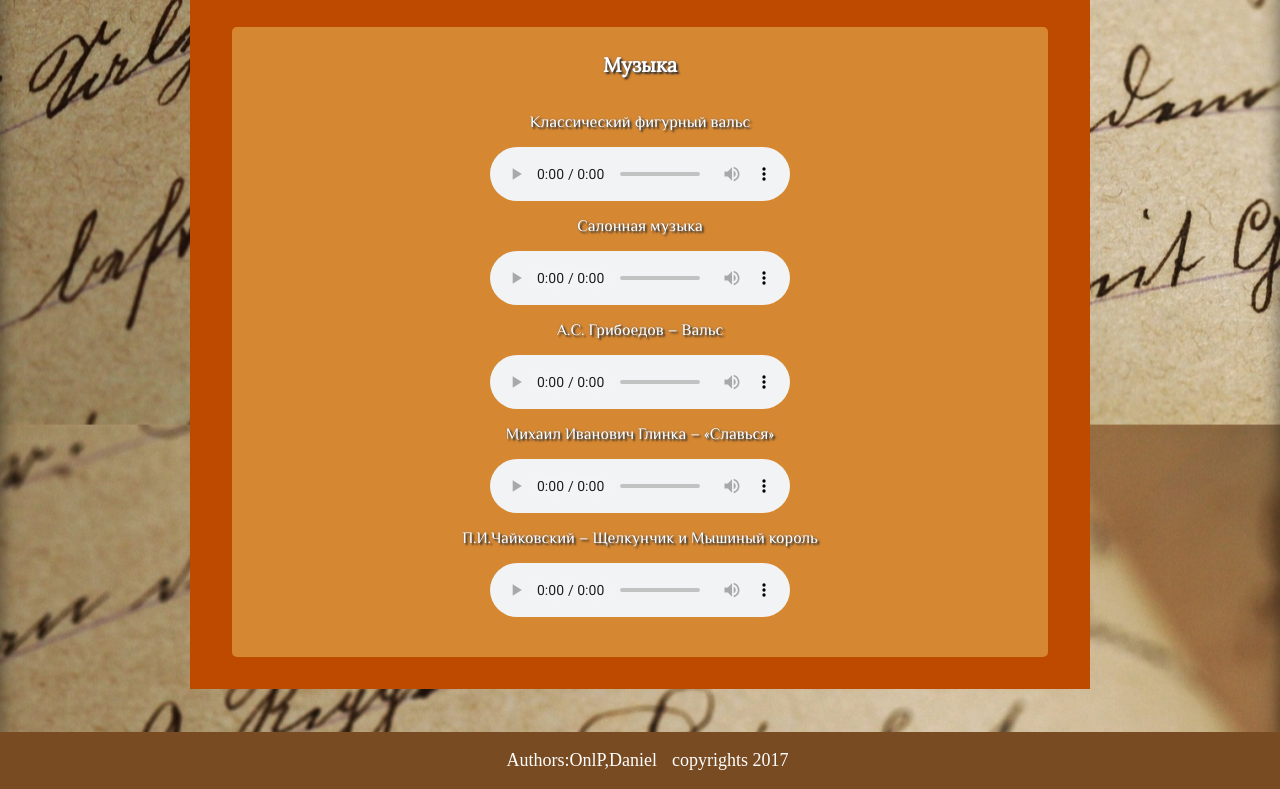
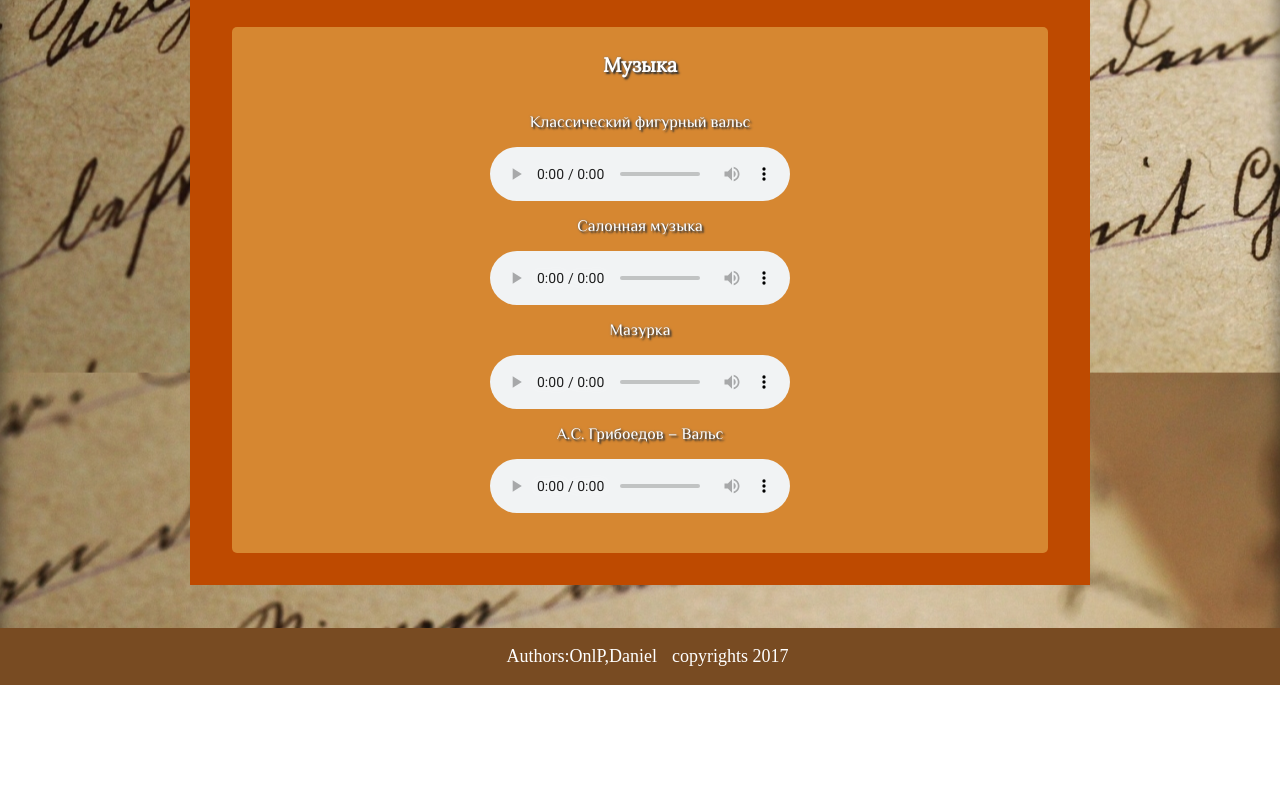
Before and after one commit to Onlyprogrammer/Onlyprogrammer.github.io, a plain HTML site: page index.html in a window 1280 px wide. Shown: the part 5400-6189 px from the top of the page. After the commit the page ends 6085 px from the top, so only its background shows below. Drawn offline with Linux system fonts and the light colour scheme.

Commit message:
Last_lat_chance

```diff
--- a/index.html
+++ b/index.html
@@ -213,12 +213,10 @@
       <audio src="music/Vals.mp3" type="audio/mpeg" controls></audio>
       <p>Салонная музыка</p>
       <audio src="music/salon_music.mp3" type="audio/mpeg" controls></audio>
+      <p>Мазурка</p>
+      <audio src="music/mazurka.mp3" type="audio/mpeg" controls></audio>
       <p>А.С. Грибоедов – Вальс</p>
       <audio src="music/grib.mp3" type="audio/mpeg" controls></audio>
-      <p>Михаил Иванович Глинка – «Славься»</p>
-      <audio src="music/glin.mp3" type="audio/mpeg" controls></audio>
-      <p>П.И.Чайковский – Щелкунчик и Мышиный король</p>
-      <audio src="music/chay.mp3" type="audio/mpeg" controls></audio>
     </main>
   </article>
 
```
Also changed, not shown: 1 other file.
